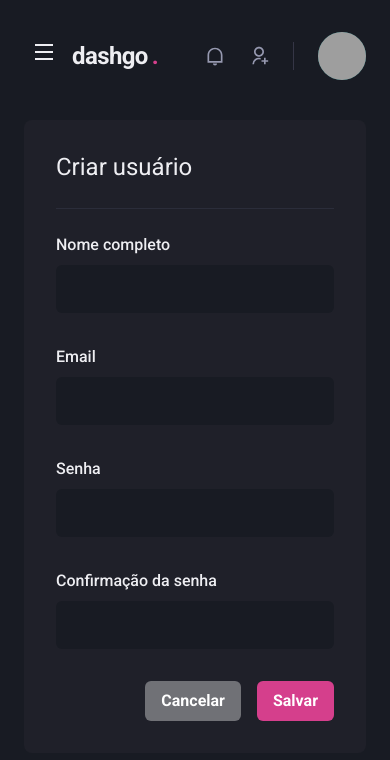
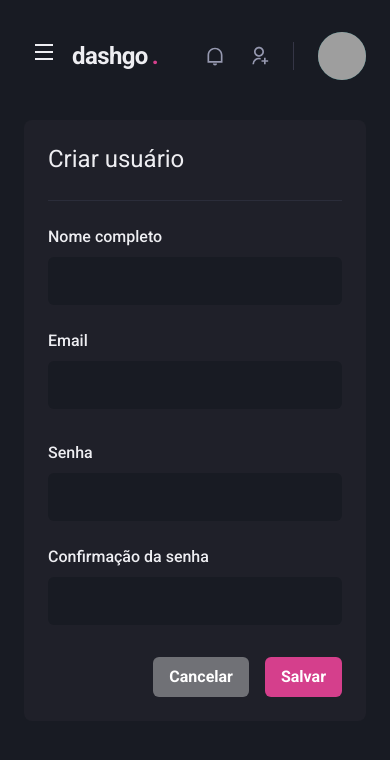
Before and after one commit to gstvds/dashgo, a Next.js app: page /users/create in a window 390 px wide. Shown: the top 760 px of the page. Built offline with nearby package versions, Linux system fonts and the light colour scheme; grey boxes are pictures that could not be loaded.

Commit message:
fix: Changes users create to be responsive

```diff
--- a/src/pages/users/create.tsx
+++ b/src/pages/users/create.tsx
@@ -8,31 +8,20 @@
     <Box>
       <Header />
 
-      <Flex
-        w="100%"
-        my="6"
-        maxWidth={1480}
-        mx="auto"
-        px="6"
-      >
+      <Flex w="100%" my="6" maxWidth={1480} mx="auto" px="6">
         <Sidebar />
 
-        <Box
-          flex="1"
-          borderRadius={8}
-          bg="gray.800"
-          p="8"
-        >
+        <Box flex="1" borderRadius={8} bg="gray.800" p={["6", "8"]}>
           <Heading size="lg" fontWeight="normal">Criar usuário</Heading>
 
           <Divider my="6" borderColor="gray.700" />
 
           <VStack spacing="8" >
-            <SimpleGrid minChildWidth="240px" spacing="8" w="100%">
+            <SimpleGrid minChildWidth="240px" spacing={["6", "8"]} w="100%">
               <Input name="name" label="Nome completo" />
               <Input name="email" label="Email" type="email" />
             </SimpleGrid>
-            <SimpleGrid minChildWidth="240px" spacing="8" w="100%">
+            <SimpleGrid minChildWidth="240px" spacing={["6", "8"]} w="100%">
               <Input name="password" type="password" label="Senha" />
               <Input name="password_confirmation" label="Confirmação da senha" type="password" />
             </SimpleGrid>
```
